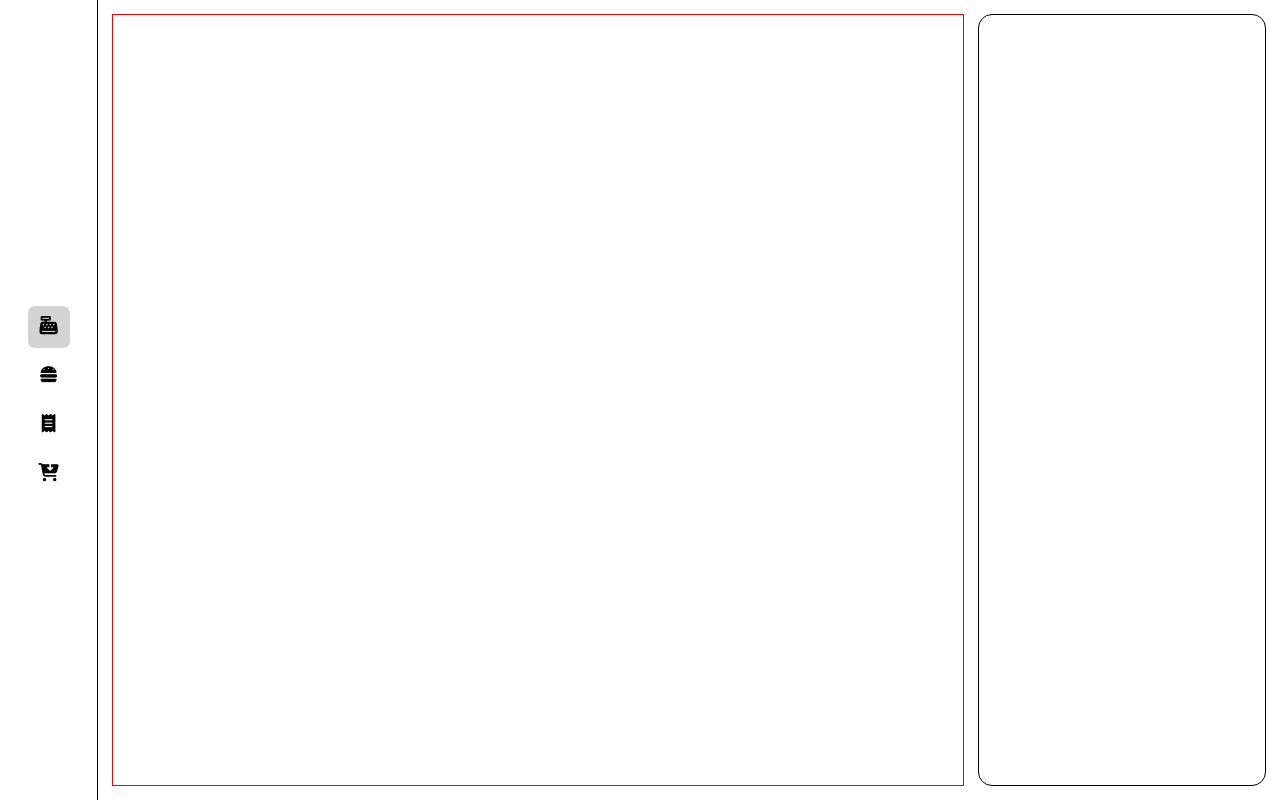
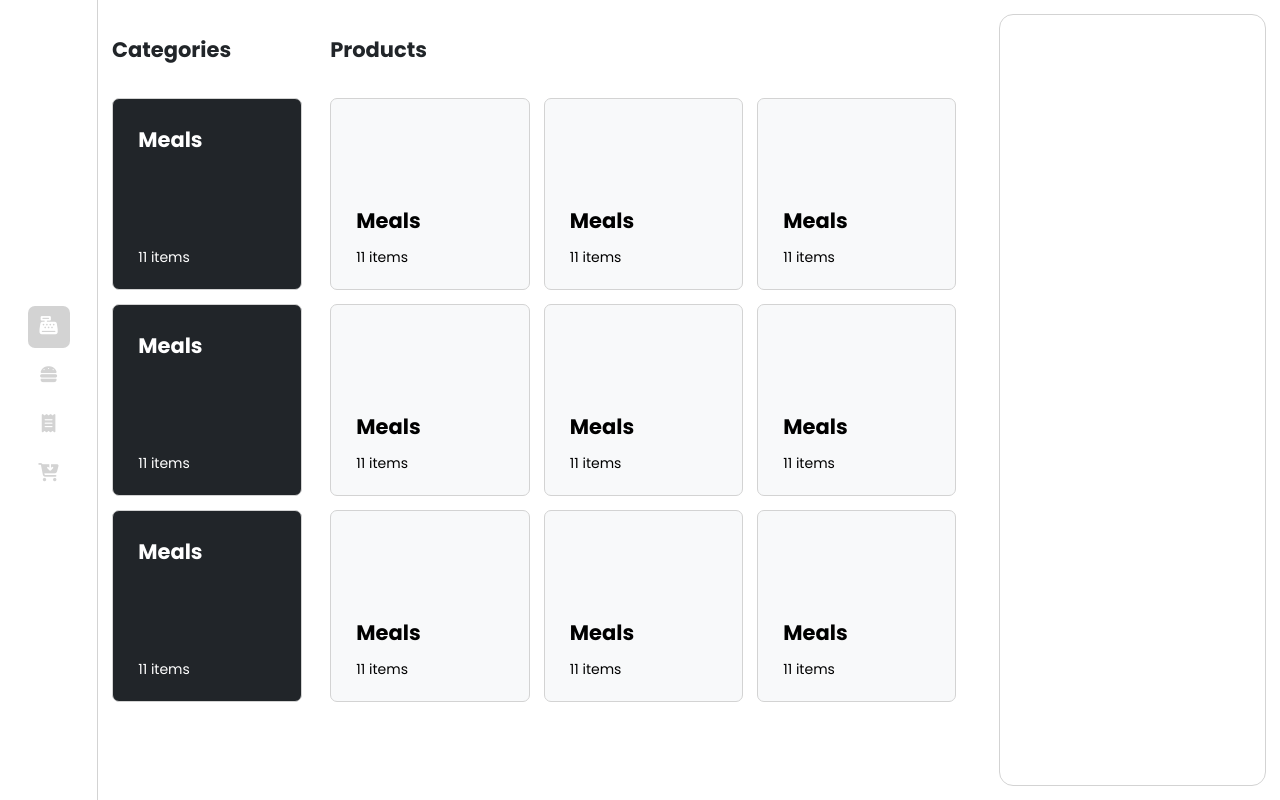
Before and after one commit to offthesaint/pos-rework, a PHP site: page / in a window 1280 px wide. Run offline with PHP 8.4, Linux system fonts and the light colour scheme.

Commit message:
Added Buttons

```diff
--- /dev/null
+++ b/includes/container-category.php
@@ -0,0 +1,4 @@
+<div class="category btn btn-dark">
+    <div class="category-name title">Meals</div>
+    <div class="category-info">11 items</div>
+</div>
--- /dev/null
+++ b/includes/container-product.php
@@ -0,0 +1,4 @@
+<div class="product btn btn-light">
+    <div class="product-name title">Meals</div>
+    <div class="product-info">11 items</div>
+</div>
--- a/index.php
+++ b/index.php
@@ -11,28 +11,15 @@
         <?php include 'includes/sidebar.php'; ?>
 
         <!-- Main Content -->
-        <div class="main">
+        <div class="main" id="main">
             <!-- -->
-            <div class="pos-container">
-                <div class="wrapper">
-                    <div class="category-section">
-
-                    </div>
-                    <div class="product-section">
-
-                    </div>
-                </div>
-                <div class="cart-section">
-                    <div class="cart">
-
-                    </div>
-                </div>
-            </div>
+            <?php include 'pages/pos.php'; ?>
             <!--  -->
         </div>
 
     </div>
     <script src="assets/bootstrap/bootstrap.bundle.min.js"></script>
+    <script src="public/js/router.js"></script>
 </body>
 
 </html>
--- /dev/null
+++ b/pages/pos.php
@@ -0,0 +1,43 @@
+<div class="pos-container">
+    <div class="wrapper">
+        <div class="category-section">
+            <div class="header">
+                <div class="heading">Categories</div>
+            </div>
+            <div class="category-list">
+                <?php include "includes/container-category.php"; ?>
+                <?php include "includes/container-category.php"; ?>
+                <?php include "includes/container-category.php"; ?>
+            </div>
+            <div class="footer">
+
+            </div>
+        </div>
+        <div class="product-section">
+            <div class="header">
+                <div class="heading">Products</div>
+            </div>
+            <div class="product-list">
+                <?php include "includes/container-product.php"; ?>
+                <?php include "includes/container-product.php"; ?>
+                <?php include "includes/container-product.php"; ?>
+
+                <?php include "includes/container-product.php"; ?>
+                <?php include "includes/container-product.php"; ?>
+                <?php include "includes/container-product.php"; ?>
+
+                <?php include "includes/container-product.php"; ?>
+                <?php include "includes/container-product.php"; ?>
+                <?php include "includes/container-product.php"; ?>
+            </div>
+            <div class="footer">
+
+            </div>
+        </div>
+    </div>
+    <div class="cart-section">
+        <div class="cart">
+
+        </div>
+    </div>
+</div>
--- a/public/css/pos/pos.css
+++ b/public/css/pos/pos.css
@@ -1,14 +1,20 @@
 .pos-container {
     display: flex;
     height: 100vh;
-    padding: 1rem;
     gap: 1rem;
 }
 
 .wrapper {
     flex: 1;
     display: flex;
-    border: red 1px solid;
+}
+
+.pos-container .category-section,
+.pos-container .product-section {
+    display: flex;
+    flex-direction: column;
+    gap: 1rem;
+    padding: 1rem;
 }
 
 .pos-container .category-section {
@@ -24,10 +30,64 @@
 .pos-container .cart-section {
     width: 25%;
     height: 100%;
+    padding: 1rem;
 }
 
 .pos-container .cart-section .cart {
     height: 100%;
     border-radius: 1rem;
-    border: black 1px solid;
+    border: var(--outline-color) 1px solid;
 }
+
+.pos-container .header,
+.pos-container .footer {
+    display: flex;
+    justify-content: space-between;
+    align-items: center;
+    height: 5rem;
+}
+
+.pos-container .category-section .category-list,
+.pos-container .product-section .product-list {
+    flex: 1;
+}
+
+.pos-container .category-section .category-list {
+    display: flex;
+    flex-direction: column;
+    gap: 1rem;
+    overflow: auto;
+    scroll-snap-type: y mandatory;
+}
+
+.pos-container .category-section .category-list .category {
+    border: var(--outline-color) 1px solid;
+    height: calc((100% - 2rem) / 3);
+    min-height: calc((100% - 2rem) / 3);
+    padding: 1.8rem;
+    border-radius: 0.5rem;
+    display: flex;
+    flex-direction: column;
+    justify-content: space-between;
+    align-items: start;
+    scroll-snap-align: start;
+}
+
+.pos-container .product-section .product-list {
+    display: grid;
+    grid-template-columns: repeat(3, 1fr);
+    grid-auto-rows: repeat(3, 1fr);
+    gap: 1rem;
+}
+
+
+.pos-container .product-section .product-list .product {
+    border: var(--outline-color) 1px solid;
+    display: flex;
+    flex-direction: column;
+    justify-content: end;
+    align-items: start;
+    border-radius: 0.5rem;
+    padding: 1.8rem;
+    gap: 1rem;
+}
--- a/public/css/sidebar.css
+++ b/public/css/sidebar.css
@@ -16,20 +16,29 @@
     align-items: center;
     justify-content: center;
     gap: 0.5rem;
+
+    :hover,
+    :focus {
+        background-color: lightgray;
+        color: white;
+    }
 }
 
 .nav-link {
     display: flex;
-    color: black;
+    color: lightgray;
     align-items: center;
     justify-content: center;
     height: 3rem;
     width: 3rem;
     border-radius: 0.5rem;
+
+
 }
 
 .nav-link.active {
     background-color: lightgray;
+    color: white;
 }
 
 .nav-icon {
--- a/public/css/style.css
+++ b/public/css/style.css
@@ -2,11 +2,18 @@
 
 :root {
     font-size: 14px;
+
+    --outline-color: lightgray;
 }
 
 @font-face {
     font-family: poppins;
     src: url(../../assets/fonts/poppins/Poppins-Regular.ttf);
+}
+
+@font-face {
+    font-family: poppins-bold;
+    src: url(../../assets/fonts/poppins/Poppins-Bold.ttf);
 }
 
 /* Globals */
@@ -28,9 +35,17 @@ body {
 
 .sidebar {
     width: 7rem;
-    border-right: black solid 1px;
+    border-right: var(--outline-color) solid 1px;
 }
 
 .main {
     flex: 1;
 }
+
+.heading {
+    font: 1.5rem poppins-bold;
+}
+
+.title {
+    font: 1.5rem poppins-bold;
+}
--- /dev/null
+++ b/public/js/router.js
@@ -0,0 +1 @@
+// Router for handling sidebar navigation
```
